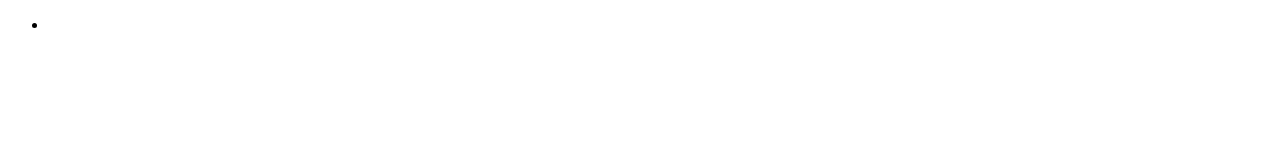
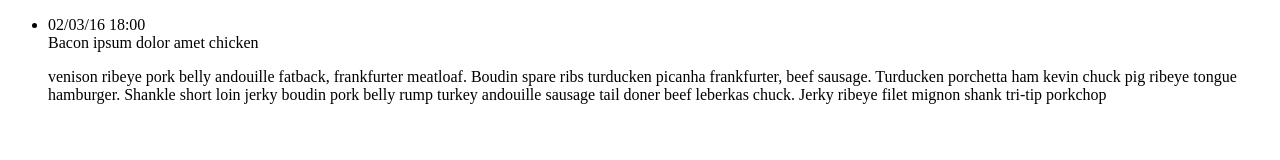
Before and after one commit to gturmel/vertical-timeline, a plain HTML site: page index.html in a window 1280 px wide. Drawn offline with Linux system fonts and the light colour scheme.

Commit message:
Add html tags and content

```diff
--- a/index.html
+++ b/index.html
@@ -1,19 +1,37 @@
 <!DOCTYPE html>
   <html>
     <head>
-      <title>Vertical Timeline Clone</title>
+      <title>Vertical Timeline</title>
       <link href="assets/style.css" rel="stylesheet">
 
     </head>
     <body>
+<!--hard mode - hover text popping up, site name, funky imgs-->
       <header>
       </header>
+<!--the whole huge container-->
       <ul>
+<!--the chunk that gets repeated-->
         <li>
-          <section>
-      <p>
-      </p>
-          </section>
+<!--time and date-->
+          <time class="datetime" datetime="2016-02-03 18:00">
+            <span>02/03/16</span>
+            <span>18:00</span>
+          </time>
+          <article>
+<!--Header to content-->
+            <header>
+              Bacon ipsum dolor amet chicken
+            </header>
+<!--content-->
+            <p>venison ribeye pork belly andouille fatback, frankfurter meatloaf.
+               Boudin spare ribs turducken picanha frankfurter, beef sausage.
+               Turducken porchetta ham kevin chuck pig ribeye tongue hamburger.
+               Shankle short loin jerky boudin pork belly rump turkey andouille
+               sausage tail doner beef leberkas chuck. Jerky ribeye filet
+               mignon shank tri-tip porkchop
+            </p>
+          </article>
         </li>
       </ul>
     </body>
```
